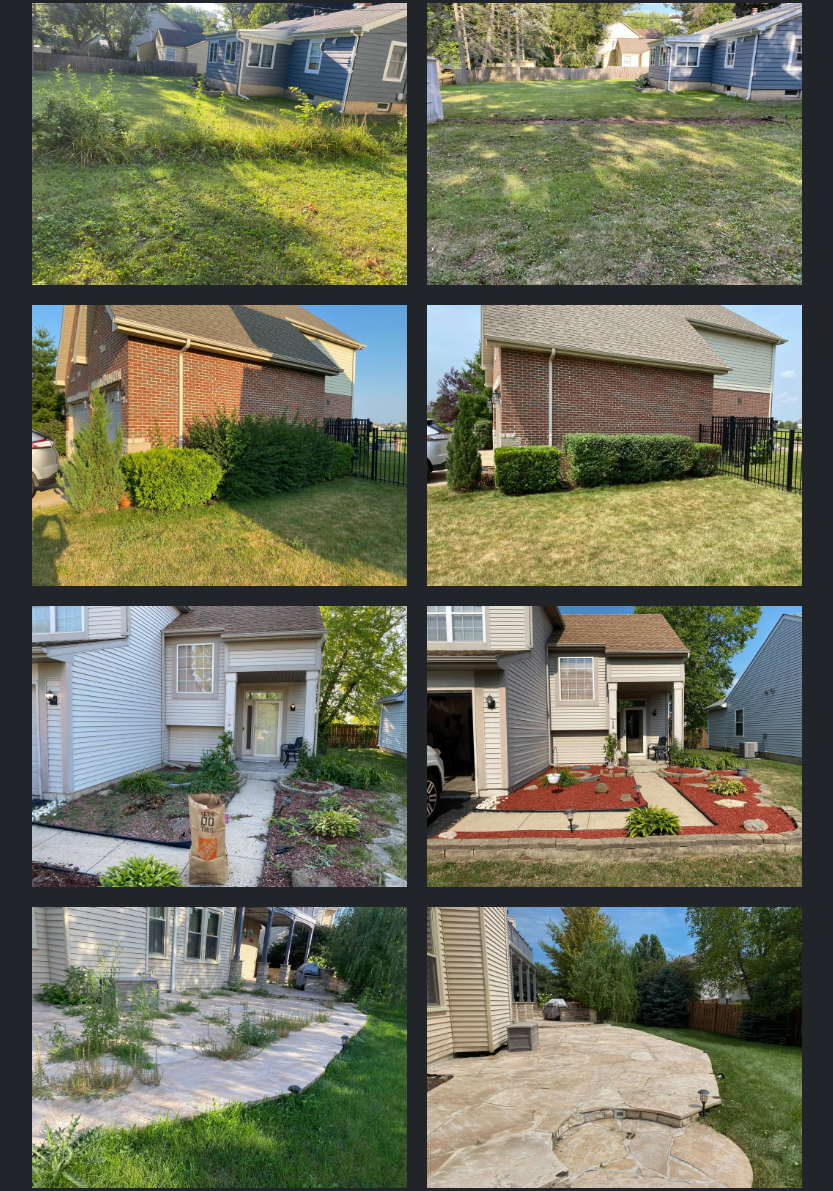
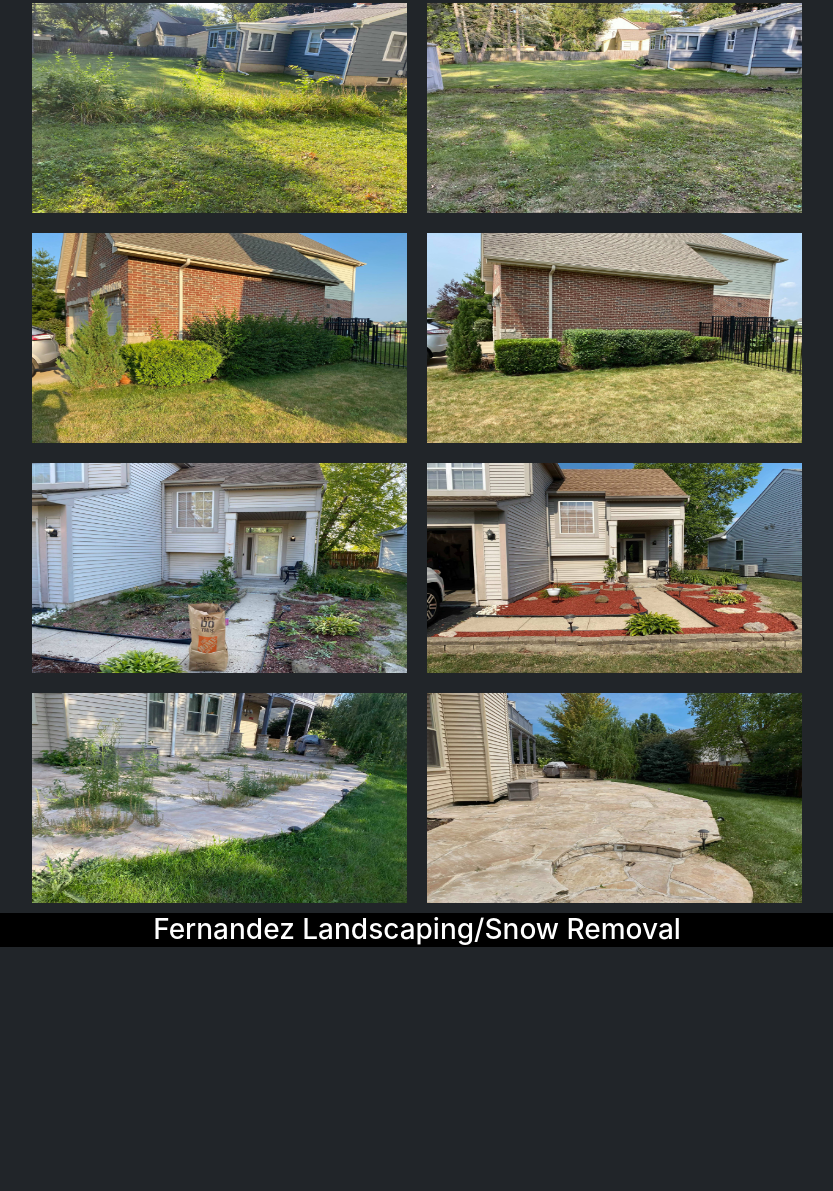
Before and after one commit to UmerF2000/Fernandez-landscaping-and-snow-removal, a plain HTML site: page about.html in a window 1280 px wide. Shown: the part 405-1596 px from the top of the page, without its empty margins (223-1056 px from the left). After the commit the page ends 1360 px from the top, so only its background shows below. Drawn offline with nearby package versions, Linux system fonts and the light colour scheme.

Commit message:
Update about.html

```diff
--- a/about.html
+++ b/about.html
@@ -49,32 +49,32 @@
 
 <div class="container">
 
-<img src="Before.jpg"  class="img-fluid" alt="Responsive image">
+<img src="Before.jpg"  >
 
 
 
-<img src="After.jpg" class="img-fluid" alt="Responsive image">
+<img src="After.jpg">
 
 
 
-<img src="Before1.jpg"    class="img-fluid" alt="Responsive image">
+<img src="Before1.jpg" >
 
 
 
-<img src="After1.jpg"   class="img-fluid" alt="Responsive image">
+<img src="After1.jpg"  >
 
 
-<img src="Before2.jpg"   class="img-fluid" alt="Responsive image">
+<img src="Before2.jpg"  >
 
 
 
-<img src="After2.jpg"   class="img-fluid" alt="Responsive image">
+<img src="After2.jpg"   >
 
 
-<img src="Before 3.jpg"  class="img-fluid" alt="Responsive image">
+<img src="Before 3.jpg" >
 
 
-<img src="After3.jpg" width="500" height="500"  class="img-fluid" alt="Responsive image">
+<img src="After3.jpg" >
 </div>
 
 <h3> Fernandez Landscaping/Snow Removal </h3>
```
